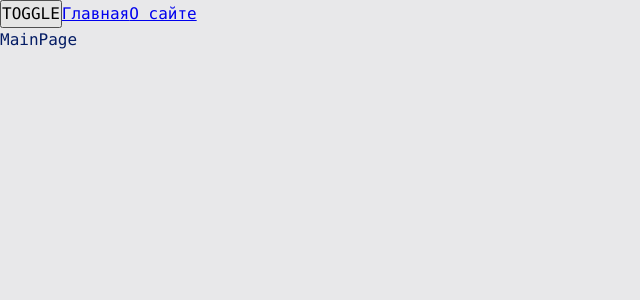
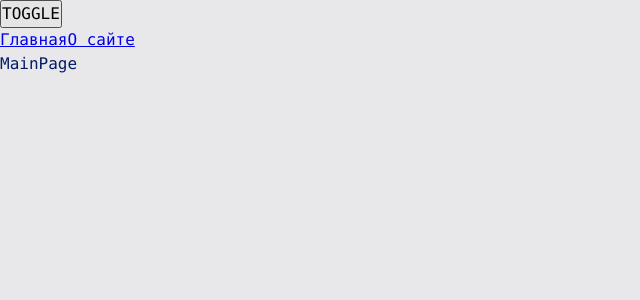
Before and after one commit to Alex666000/production-project-2023-contin...., a React app: page / in a window 1280 px wide. Shown: the top 300 px of the page, without its empty margins (0-640 px from the left). Built offline with nearby package versions, Linux system fonts and the light colour scheme.

Commit message:
refactor helper classNames

```diff
--- a/src/app/App.tsx
+++ b/src/app/App.tsx
@@ -1,11 +1,9 @@
-import React, {Suspense} from 'react';
-import {Link, Route, Routes} from 'react-router-dom';
+import React from 'react';
 import {useTheme} from "app/providers/ThemeProvider";
 import {classNames} from "shared/lib/classNames/classNames";
 import './styles/index.scss';
-import {AboutPage} from "pages/AboutPage";
-import {MainPage} from "pages/MainPage";
 import {AppRouter} from "app/providers/router";
+import {Navbar} from "widgets/Navbar";
 
 
 const App = () => {
@@ -14,8 +12,7 @@
     return (
         <div className={classNames('app', {}, [theme])}>
             <button onClick={toggleTheme}>TOGGLE</button>
-            <Link to={'/'}>Главная</Link>
-            <Link to={'/about'}>О сайте</Link>
+            <Navbar/>
             <AppRouter/>
         </div>
     );
--- a/src/app/providers/router/ui/AppRouter.tsx
+++ b/src/app/providers/router/ui/AppRouter.tsx
@@ -1,5 +1,5 @@
-import React, { Suspense } from "react";
-import { Route, Routes } from "react-router-dom";
+import React, {Suspense} from "react";
+import {Route, Routes} from "react-router-dom";
 import {routeConfig} from "shared/config/routeConfig/routeConfig";
 
 
@@ -7,9 +7,7 @@
     return (
         <Suspense fallback={<div>Loading...</div>}>
             <Routes>
-                {/*<Route path={'/about'} element={<AboutPage/>}/>*/}
-                {/*<Route path={'/'} element={<MainPage/>}/>*/}
-                {Object.values(routeConfig).map(({ element, path }) => (
+                {Object.values(routeConfig).map(({element, path}) => (
                     <Route
                         key={path}
                         path={path}
--- a/src/shared/lib/classNames/classNames.ts
+++ b/src/shared/lib/classNames/classNames.ts
@@ -2,7 +2,7 @@
 type Mods = Record<string, boolean | string>
 
 
-export function classNames(cls: string, mods: Mods, additional: string[]): string {
+export function classNames(cls: string, mods: Mods = {}, additional: string[] = []): string {
     // возвращаем строку классов
     return [
         cls,
@@ -17,7 +17,10 @@
 
 
 /*
+'remove-btn' - основной класс
+
 mods - объект,  ключ название класса а значение булеан флаг  если true класс добавим иначе нет
+
 additional - массив дополнительных классов
 
 Record из ТС - в качестве ключа строка а значение булеан
--- /dev/null
+++ b/src/widgets/Navbar/index.ts
@@ -0,0 +1,4 @@
+import {Navbar} from "./ui/Navbar";
+export {
+    Navbar
+}
--- /dev/null
+++ b/src/widgets/Navbar/ui/Navbar.tsx
@@ -0,0 +1,17 @@
+import React from 'react';
+import {Link} from "react-router-dom";
+import {classNames} from "shared/lib/classNames/classNames";
+
+interface NavbarProps {
+    // компонент из вне будет получать дополнительный класс(поправить отступы или изменить размеры чтобы...)
+    className?: string;
+}
+
+export const Navbar = ({className}: NavbarProps) => {
+    return (
+        <div className={classNames('navbar', {}, [className])}>
+            <Link to={'/'}>Главная</Link>
+            <Link to={'/about'}>О сайте</Link>
+        </div>
+    );
+};
```
Also changed, not shown: src/widgets/Navbar/ui/Navbar.module.scss (added).
